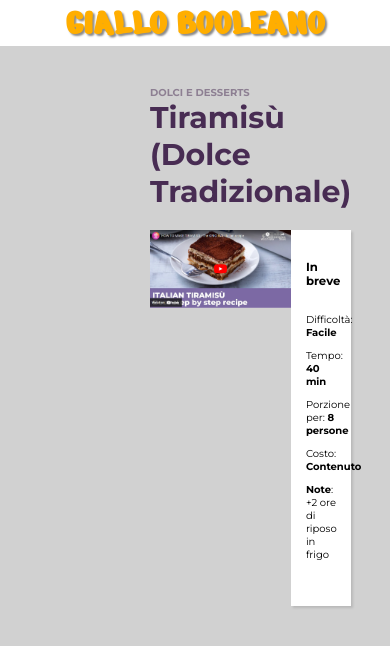
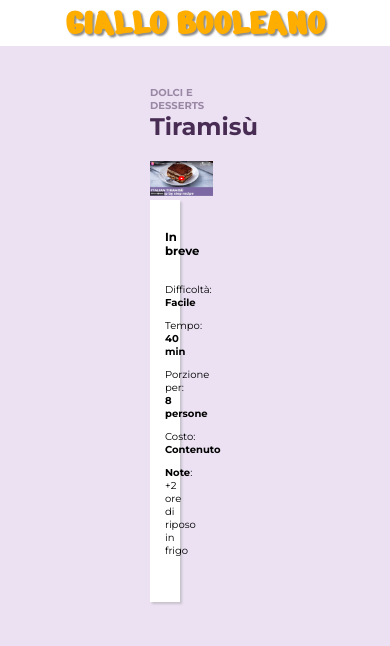
Before and after one commit to AriannaCristiani/htmlcss-responsive-layout, a plain HTML site: page index.html in a window 390 px wide. Drawn offline with Linux system fonts and the light colour scheme.

Commit message:
aggiunta responsive su titolo

```diff
--- a/index.css
+++ b/index.css
@@ -1,7 +1,7 @@
 /* reset */
 :root {
     --Orange: #ffae00;
-    --pale-lilac: #d1d1d1;
+    --pale-lilac: #e2d4eead;
     --lilac: #c37ae0;
     --violet: #482c53;
     --black: #000000;
@@ -47,7 +47,30 @@ body {
 
 /* media queries */
 
+/* desktop */
+@media (min-width: 992.99px) {
+    .recipe-title-mobile {
+        display: none;
+    }
+}
+
 /* tablet */
+
+@media (max-width: 991.99px) {
+    .recipe-title-mobile {
+        display: none;
+    }
+
+    .recipe {
+        display: flex;
+        flex-wrap: wrap;
+        flex-direction: column;
+    }
+
+
+
+}
+
 
 /* mobile */
 
@@ -57,6 +80,22 @@ body {
     .main-header {
         text-align: center;
     }
+
+    .recipe {
+        display: flex;
+        flex-wrap: wrap;
+        flex-direction: column;
+    }
+
+    .recipe-title {
+        display: none;
+    }
+
+    .recipe-title-mobile {
+        display: contents;
+    }
+
+
 
 }
 
@@ -79,13 +118,8 @@ body {
 
 .conatiner {
     max-width: 100%;
-    margin: 0 auto;
 }
 
-.row {
-    display: flex;
-    flex-wrap: wrap;
-}
 
 .hero {
     padding: 40px 150px;
@@ -106,16 +140,20 @@ body {
 .recipe {
     display: flex;
     margin-top: 20px;
+
 }
 
 .recipe-title {
     color: var(--violet);
-    font-size: 20px;
+    font-size: 30px;
+}
+
+.recipe-title-mobile {
+    color: var(--violet);
 }
 
 .recipe-title-sm {
     color: var(--violet);
     font-size: 10px;
     filter: opacity(50%)
-
 }
--- a/index.html
+++ b/index.html
@@ -33,16 +33,15 @@
     <main class="main-body">
 
         <section class="hero">
-            <div class="row">
             <div class="container">
-
                 <div class="recipe-title-sm">
                     <h4>DOLCI E DESSERTS</h4>
                 </div>
-                    <div class="recipe-title">
-                        <h1><strong>Tiramisù (Dolce Tradizionale)</strong></h1>
+                <div>
+                    <h1 class="recipe-title"><strong>Tiramisù (Dolce Tradizionale)</strong></h1>
+                    <h1 class="recipe-title-mobile"><strong> Tiramisù </strong></h1>
+                </div>
 
-                    </div>
                 <div class="recipe">
                     <div class="recipe-video">
                         <img src="./img/image (10).png" alt="Tiramisù-video">
@@ -61,7 +60,7 @@
                     </div>
                 </div>
 
-                </div>
+
             </div>
 
 
```
Lines whose indentation alone changed are shown as unchanged.
